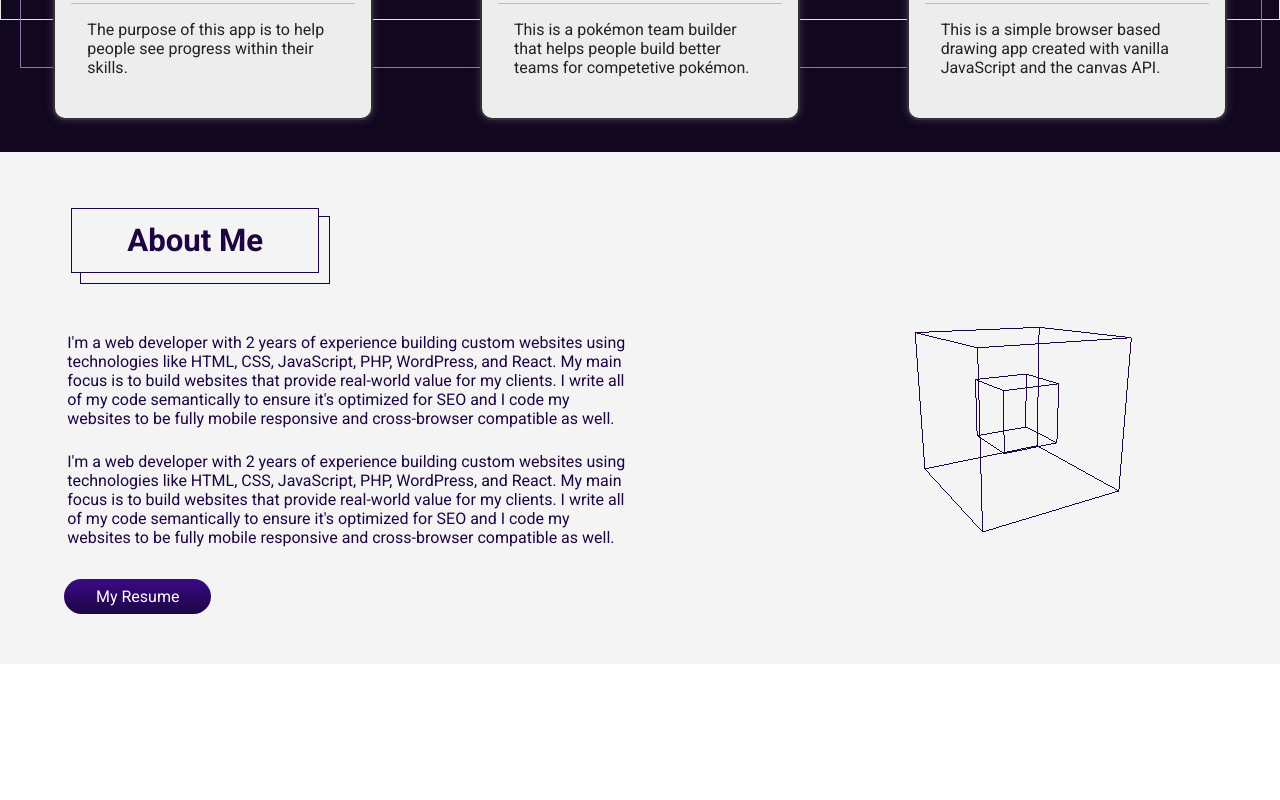
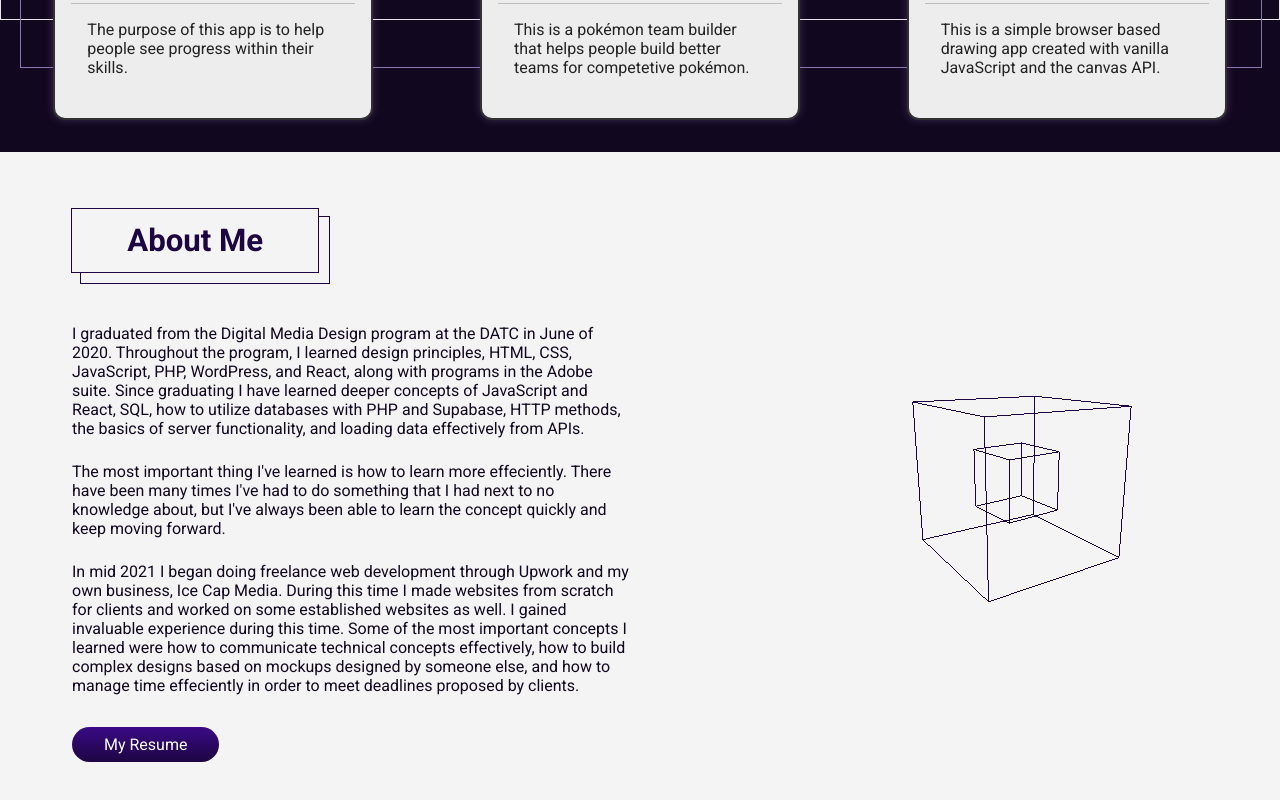
Before and after one commit to Ice-Cap/my-portfolio-website, a React (Create React App) app: page / in a window 1280 px wide. Shown: the part 1118-1918 px from the top of the page. Before the commit the page ends 1782 px from the top, so only its background shows below. Built offline with nearby package versions, Linux system fonts and the light colour scheme.

Commit message:
About section

```diff
--- a/public/index.html
+++ b/public/index.html
@@ -7,7 +7,7 @@
     <meta name="theme-color" content="#000000" />
     <meta
       name="description"
-      content="Web site created using create-react-app"
+      content="My portfolio website."
     />
     <link rel="apple-touch-icon" href="%PUBLIC_URL%/logo192.png" />
     <!--
@@ -24,7 +24,7 @@
       work correctly both with client-side routing and a non-root public URL.
       Learn how to configure a non-root public URL by running `npm run build`.
     -->
-    <title>React App</title>
+    <title>Canyon Christiansen</title>
   </head>
   <body>
     <noscript>You need to enable JavaScript to run this app.</noscript>
--- a/src/components/About.js
+++ b/src/components/About.js
@@ -5,17 +5,22 @@ function About() {
   return (
     <section id="about">
       <div className="section-heading">
-        <h2>About</h2>
+        <h2>About Me</h2>
       </div>
       <div className="content">
         <div className="paragraphs">
           <p>
-            I'm a web developer with 2 years of experience building custom websites using technologies like HTML, CSS, JavaScript, PHP, WordPress, and React. My main focus is to build websites that provide real-world value for my clients. I write all of my code semantically to ensure it's optimized for SEO and I code my websites to be fully mobile responsive and cross-browser compatible as well.
+            I graduated from the Digital Media Design program at the DATC in June of 2020. Throughout the program, I learned design principles, HTML, CSS, JavaScript, PHP, WordPress, and React, along with programs in the Adobe suite. Since graduating I have learned deeper concepts of JavaScript and React, SQL, how to utilize databases with PHP and Supabase, HTTP methods, the basics of server functionality, and loading data effectively from APIs.
           </p>
           <p>
-            I'm a web developer with 2 years of experience building custom websites using technologies like HTML, CSS, JavaScript, PHP, WordPress, and React. My main focus is to build websites that provide real-world value for my clients. I write all of my code semantically to ensure it's optimized for SEO and I code my websites to be fully mobile responsive and cross-browser compatible as well.
+            The most important thing I've learned is how to learn more effeciently. There have been many times I've had to do something that I had next to no knowledge about, but I've always been able to learn the concept quickly and keep moving forward.
           </p>
-          <a href='https://icecapmedia.com/wp-content/uploads/2022/02/web-dev-resume_2022.pdf'>My Resume</a>
+          <p>
+            In mid 2021 I began doing freelance web development through Upwork and my own business, Ice Cap Media. During this time I made websites from scratch for clients and worked on some established websites as well. I gained invaluable experience during this time. Some of the most important concepts I learned were how to communicate technical concepts effectively, how to build complex designs based on mockups designed by someone else, and how to manage time effeciently in order to meet deadlines proposed by clients.
+          </p>
+          <a href='https://icecapmedia.com/wp-content/uploads/2022/02/web-dev-resume_2022.pdf' target="_blank" rel="noopener noreferrer">
+            My Resume
+          </a>
         </div>
         <div className="cube">
           <Cube color={0x1D0543} />
--- a/src/scss/components/_about.scss
+++ b/src/scss/components/_about.scss
@@ -18,23 +18,25 @@
 
   .content {
     padding: .5rem 1rem;
+    padding-bottom: 1rem;
     display: flex;
     align-items: center;
     justify-content: space-between;
 
     .paragraphs {
-      color: $primary-color-200;
+      color: $primary-color-300;
       width: 50%;
 
       p {
         &:first-child {
           padding-top: 0;
         }
-        padding: .75rem .2rem;
+        padding: .75rem .5rem;
       }
 
       a {
         margin-top: 1.25rem;
+        margin-left: .5rem;
         background: linear-gradient($primary-color-100, $primary-color-200);
         color: #fff;
         text-decoration: none;
```
